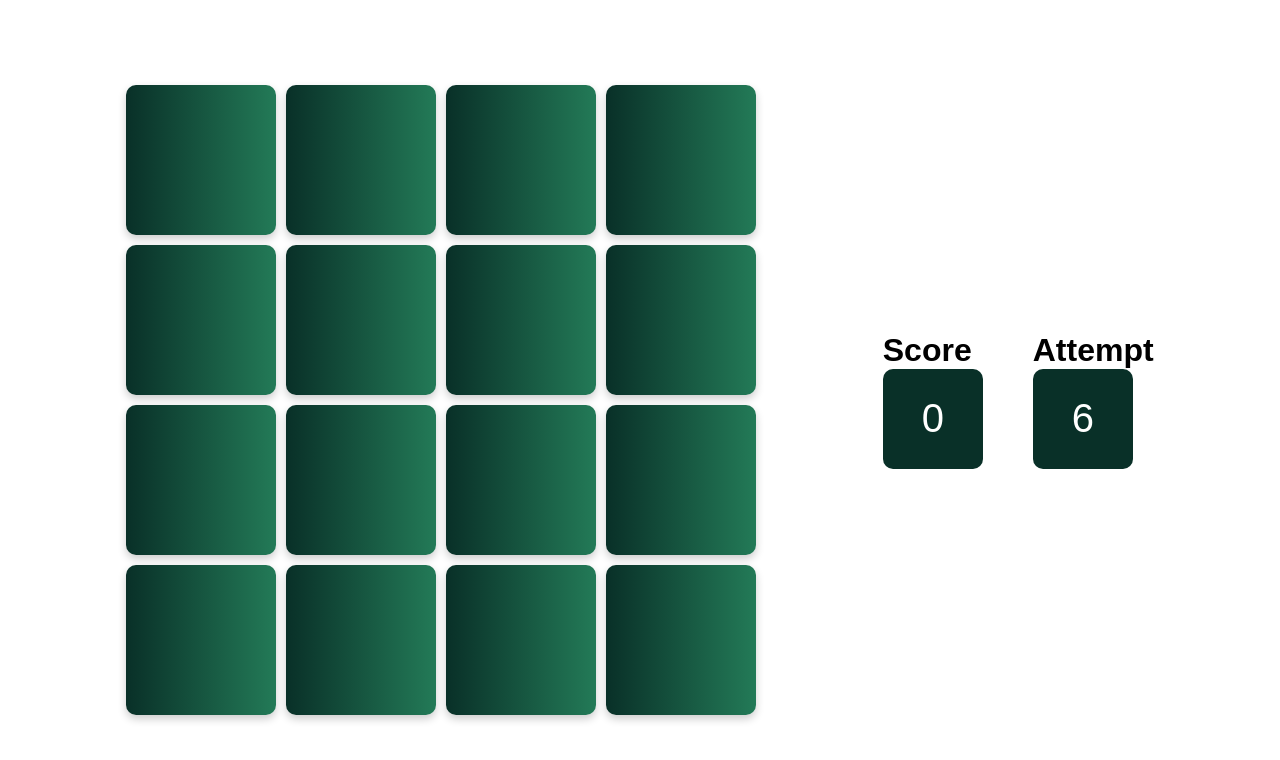
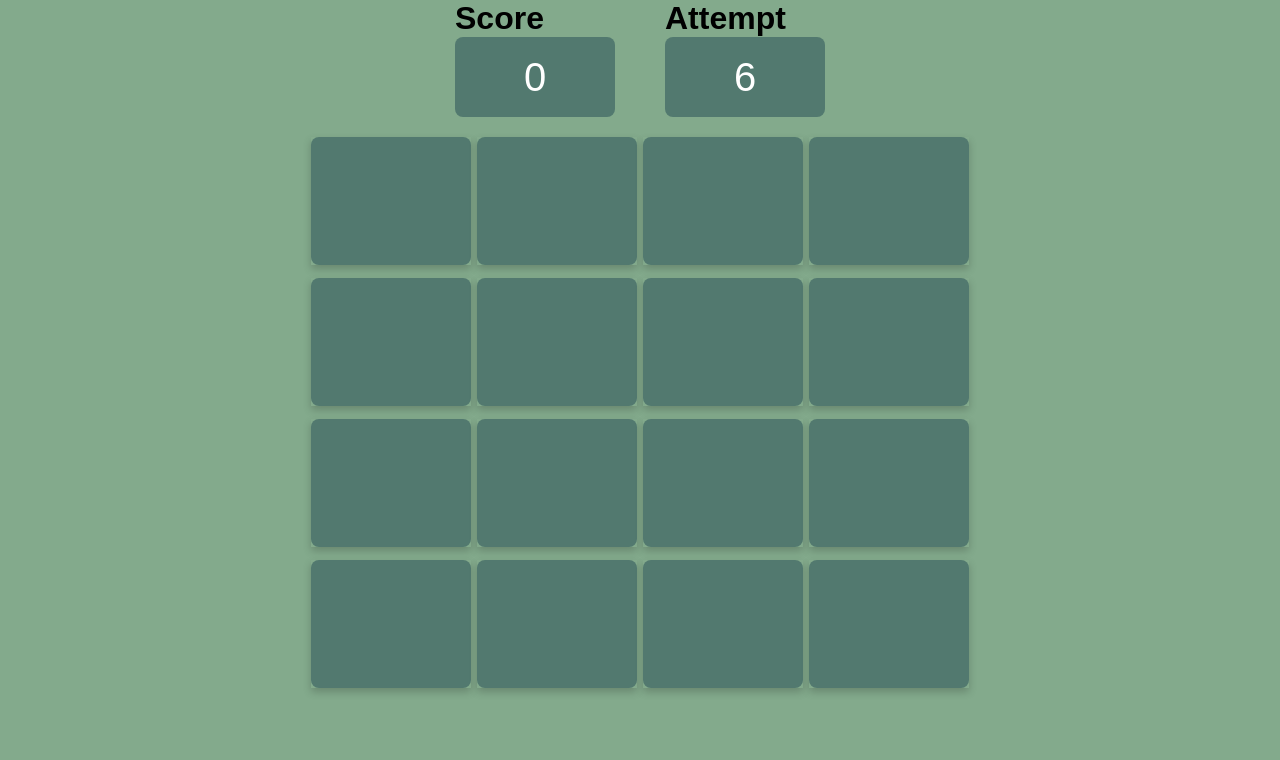
Before and after one commit to hajarabdullayeva/Memory-game, a plain HTML site: page index.html in a window 1280 px wide. Drawn offline with Linux system fonts and the light colour scheme; a web font is replaced by a local one.

Commit message:
style changed

```diff
--- a/index.html
+++ b/index.html
@@ -15,18 +15,19 @@
   </head>
 
   <body>
-    <div class="allin"></div>
-
+    <div class="container">
       <div class="memoryPoint">
         <div class="score">
           <h1>Score</h1>
-        <div class="scoreBox"></div>
+          <div class="scoreBox box"></div>
         </div>
 
         <div class="attempt">
           <h1>Attempt</h1>
-        <div class="attemptBox"></div>
+          <div class="attemptBox box"></div>
         </div>
+      </div>
+      <div class="allin"></div>
     </div>
 
     <script src="./index.js"></script>
--- a/index.js
+++ b/index.js
@@ -3,124 +3,124 @@ let attempt = 6;
 
 const getData = () => {
   const data = [
-        {id: 1, src: 'images/flower1.avif', name: 'flower1'},
-        {id: 2, src: 'images/flower2.avif', name: 'flower2'},
-        {id: 3, src: 'images/flower3.avif', name: 'flower3'},
-        {id: 4, src: 'images/flower4.jpg', name: 'flower4'},
-        {id: 5, src: 'images/flower5.avif', name: 'flower5'},
-        {id: 6, src: 'images/flower6.avif', name: 'flower6'},
-        {id: 7, src: 'images/flower7.avif', name: 'flower7'},
-        {id: 8, src: 'images/flower8.avif', name: 'flower8'},
-        {id: 9, src: 'images/flower1.avif', name: 'flower1'},
-        {id: 10, src: 'images/flower2.avif', name: 'flower2'},
-        {id: 11, src: 'images/flower3.avif', name: 'flower3'},
-        {id: 12, src: 'images/flower4.jpg', name: 'flower4'},
-        {id: 13, src: 'images/flower5.avif', name: 'flower5'},
-        {id: 14, src: 'images/flower6.avif', name: 'flower6'},
-        {id: 15, src: 'images/flower7.avif', name: 'flower7'},
-        {id: 16, src: 'images/flower8.avif', name: 'flower8'},
+    { id: 1, src: "images/flower1.avif", name: "flower1" },
+    { id: 2, src: "images/flower2.avif", name: "flower2" },
+    { id: 3, src: "images/flower3.avif", name: "flower3" },
+    { id: 4, src: "images/flower4.jpg", name: "flower4" },
+    { id: 5, src: "images/flower5.avif", name: "flower5" },
+    { id: 6, src: "images/flower6.avif", name: "flower6" },
+    { id: 7, src: "images/flower7.avif", name: "flower7" },
+    { id: 8, src: "images/flower8.avif", name: "flower8" },
+    { id: 9, src: "images/flower1.avif", name: "flower1" },
+    { id: 10, src: "images/flower2.avif", name: "flower2" },
+    { id: 11, src: "images/flower3.avif", name: "flower3" },
+    { id: 12, src: "images/flower4.jpg", name: "flower4" },
+    { id: 13, src: "images/flower5.avif", name: "flower5" },
+    { id: 14, src: "images/flower6.avif", name: "flower6" },
+    { id: 15, src: "images/flower7.avif", name: "flower7" },
+    { id: 16, src: "images/flower8.avif", name: "flower8" },
   ];
   return data;
-}
-
+};
 
 const shuffleData = () => {
   const data = getData();
   const shuffledArray = data.sort((a, b) => 0.5 - Math.random());
   return shuffledArray;
-}
+};
 
 const renderCards = () => {
   let allin = document.querySelector(".allin");
   const data = shuffleData();
 
-    data.forEach(obj => {
+  data.forEach((obj) => {
     const html = `
             <div name=${obj.name} class="flip-card ">
                 <div class="flip-card-inner ">
                     <div class="flip-card-front">
-                        <img src="${obj.src}" style="width:150px;height:150px;">
+                        <img src="${obj.src}" class="img">
                     </div>
                     <div class="flip-card-back">
                 </div>
             </div>
         </div>
-    `
+    `;
 
-        allin.insertAdjacentHTML('afterbegin', html);
+    allin.insertAdjacentHTML("afterbegin", html);
 
     // let image = document.createElement("img");
     // image.setAttribute("src", obj.src);
     // image.setAttribute("name", obj.name);
     // allin.appendChild(image);
-    })
-}
+  });
+};
 renderCards();
 
 const flipCard = function () {
-    const container = document.querySelector('.allin');
-    container.addEventListener('click', function (e) {
-        const target = e.target.closest('.flip-card');
-        target.classList.add('card-flipped')
+  const container = document.querySelector(".allin");
+  container.addEventListener("click", function (e) {
+    const target = e.target.closest(".flip-card");
+    target.classList.add("card-flipped");
     const clickedCards = document.querySelectorAll(".card-flipped");
     if (clickedCards.length === 2) {
-
-            if (clickedCards[0].getAttribute("name") != clickedCards[1].getAttribute("name")) {
+      if (
+        clickedCards[0].getAttribute("name") !=
+        clickedCards[1].getAttribute("name")
+      ) {
         attempt--;
-                updateAttempt(attempt)
+        updateAttempt(attempt);
 
         setTimeout(() => {
-                    clickedCards[0].classList.remove('card-flipped');
-                    clickedCards[1].classList.remove('card-flipped');
+          clickedCards[0].classList.remove("card-flipped");
+          clickedCards[1].classList.remove("card-flipped");
           if (attempt === 0) {
             alert("Try again");
             let allin = document.querySelector(".allin");
-                        allin.innerHTML = ""
+            allin.innerHTML = "";
             renderCards();
             attempt = 6;
             updateAttempt(attempt);
             score = 0;
-                        updateScore(score)
+            updateScore(score);
           }
         }, 1000);
       } else {
-
         clickedCards[0].style.pointerEvents = "none";
         clickedCards[1].style.pointerEvents = "none";
         //add new class
-                clickedCards[0].classList.add('active');
-                clickedCards[1].classList.add('active');
+        clickedCards[0].classList.add("active");
+        clickedCards[1].classList.add("active");
         //    remove old class
-                clickedCards[0].classList.remove('card-flipped');
-                clickedCards[1].classList.remove('card-flipped');
+        clickedCards[0].classList.remove("card-flipped");
+        clickedCards[1].classList.remove("card-flipped");
 
         score++;
         updateScore(score);
         if (score * 2 === getData().length) {
           alert("Play again");
           let allin = document.querySelector(".allin");
-                    allin.innerHTML = ""
+          allin.innerHTML = "";
           renderCards();
           attempt = 6;
           updateAttempt(attempt);
           score = 0;
-                    updateScore(score)
+          updateScore(score);
         }
       }
     }
-    })
-}
-flipCard()
+  });
+};
+flipCard();
 
 function updateScore(score) {
-    const scoreBox = document.querySelector('.scoreBox');
+  const scoreBox = document.querySelector(".scoreBox");
   scoreBox.innerHTML = score;
 }
 
 updateScore(score);
 
 function updateAttempt(attempt) {
-    const attemptBox = document.querySelector('.attemptBox');
+  const attemptBox = document.querySelector(".attemptBox");
   attemptBox.innerHTML = attempt;
 }
 
--- a/style.css
+++ b/style.css
@@ -1,3 +1,11 @@
+:root {
+  --borderRadius: 0.5rem;
+  --width: 10rem;
+  --height: 8rem;
+  --bgColor: #52796f;
+  --mainColor: #83aa8c;
+}
+
 * {
   padding: 0;
   margin: 0;
@@ -6,19 +14,36 @@
 
 body {
   font-family: Arial, Helvetica, sans-serif;
+  background-color: var(--mainColor);
   display: flex;
-  justify-content: space-evenly;
   align-items: center;
-  height: 100vh;
+  justify-content: center;
+}
 
-  background: #fff;
+.allin {
+  max-width: 900px;
+  display: grid;
+  grid-template-columns: repeat(4, 1fr);
+  grid-template-rows: repeat(4, 1fr);
+  column-gap: 6px;
+  row-gap: 13px;
+}
+
+.flip-card,
+.img,
+.box {
+  width: var(--width);
+  height: var(--height);
+  border-radius: var(--borderRadius);
 }
 
 .flip-card {
   background-color: transparent;
-  width: 150px;
-  height: 150px;
   perspective: 1000px;
+}
+
+.img {
+  object-fit: cover;
 }
 
 .flip-card-inner {
@@ -30,7 +55,6 @@ body {
   transform-style: preserve-3d;
   box-shadow: 0 4px 8px 0 rgba(0, 0, 0, 0.2);
   transform: rotateY(180deg);
-  border-radius: 10px;
 }
 
 .card-flipped .flip-card-inner {
@@ -51,37 +75,23 @@ body {
 }
 
 .flip-card-back {
-  background: linear-gradient(to right, #093028, #237a57);
-  /* background: linear-gradient(to right, #eaafc8, #654ea3); */
-
-  border-radius: 10px;
+  background-color: var(--bgColor);
+  border-radius: var(--borderRadius);
   transform: rotateY(180deg);
-}
-
-.allin {
-  max-width: 900px;
-  display: grid;
-  grid-template-columns: repeat(4, 1fr);
-  grid-template-rows: repeat(4, 1fr);
-  gap: 10px;
-}
-
-img {
-  border-radius: 10px;
-  object-fit: cover;
 }
 
 .memoryPoint {
   display: flex;
+  align-items: center;
+  justify-content: center;
   gap: 50px;
+  margin-bottom: 20px;
 }
 
 .scoreBox,
 .attemptBox {
-  width: 100px;
-  height: 100px;
-  background: #093028;
-  border-radius: 10px;
+  height: 5rem;
+  background: var(--bgColor);
   text-align: center;
   display: flex;
   align-items: center;
```
Lines whose indentation alone changed are shown as unchanged.
